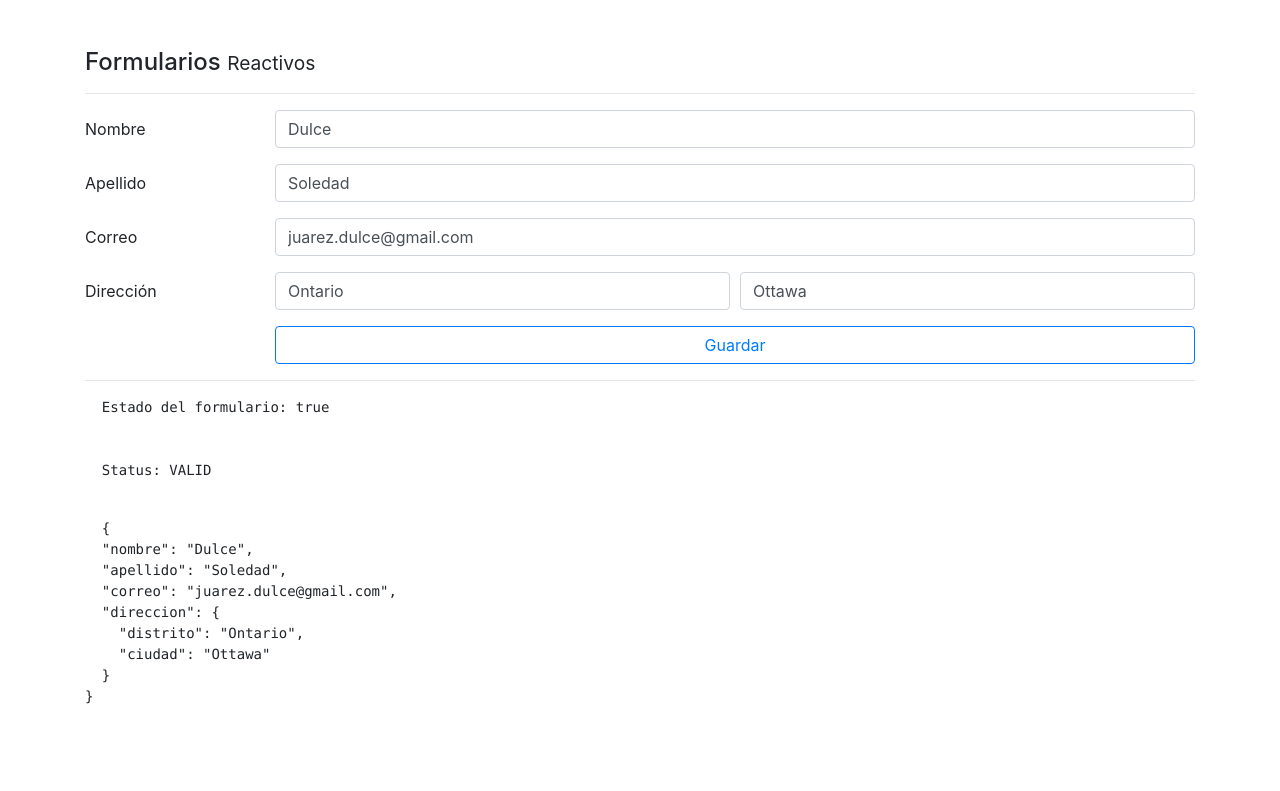
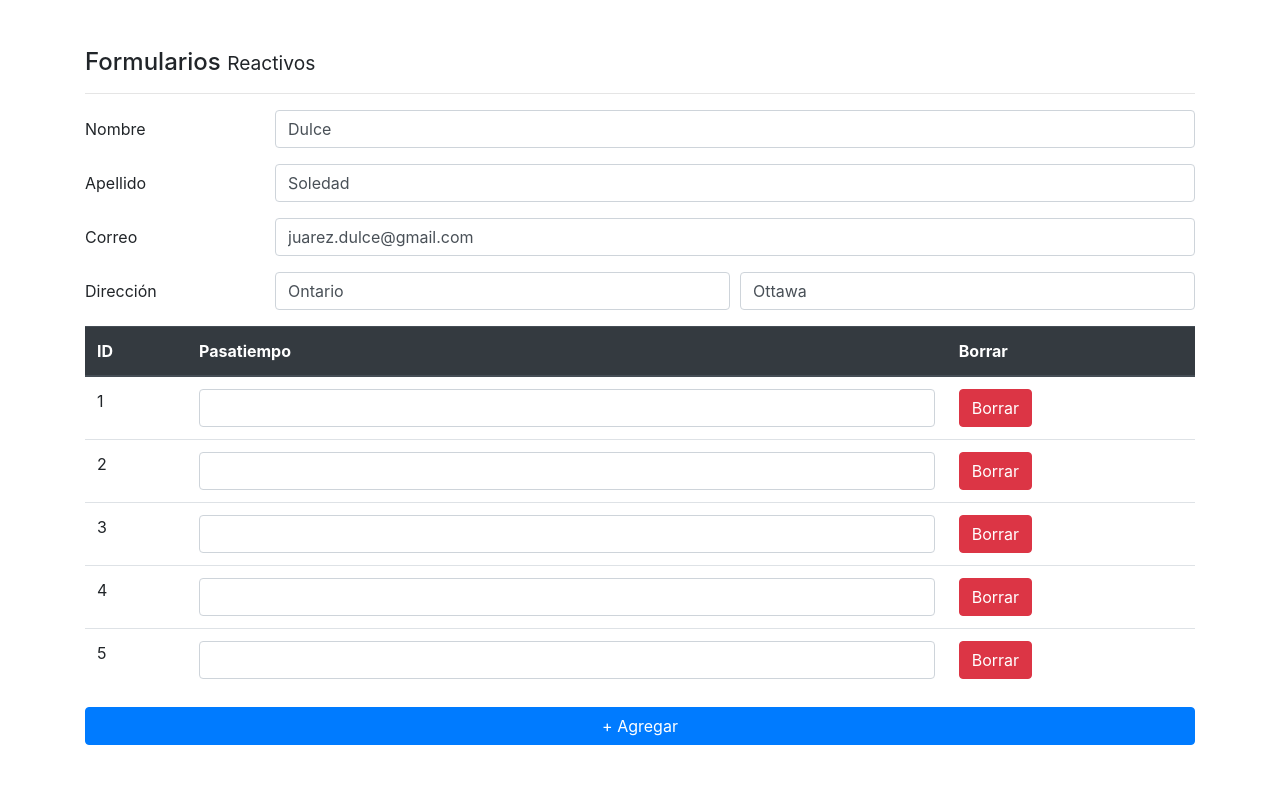
Before and after one commit to DulceAsd26/FormularioAngular, an Angular app: page /reactivo in a window 1280 px wide. Shown: the top 791 px of the page. Built offline with nearby package versions, Linux system fonts and the light colour scheme.

Commit message:
Arreglos de FormControl

```diff
--- a/src/app/pages/reactive/reactive.component.html
+++ b/src/app/pages/reactive/reactive.component.html
@@ -81,6 +81,41 @@
   </div>
 
 
+  <div class="row">
+    <div class="col">
+
+      <table class="table">
+        <thead class="thead-dark">
+          <tr>
+            <th>ID</th>
+            <th>Pasatiempo</th>
+            <th>Borrar</th>
+          </tr>
+        </thead>
+        <tbody formArrayName="pasatiempos">
+          <tr *ngFor="let control of pasatiempos.controls; let i = index">
+            <td>{{ i+1 }}</td>
+            <td>
+              <input class="form-control"
+                     type="text"
+                     [formControlName]="i">
+            </td>
+            <td>
+              <button class="btn btn-danger">
+                Borrar
+            </button>
+            </td>
+          </tr>
+        </tbody>
+      </table>
+
+      <button class="btn btn-primary mt-3 mb-5 btn-block"
+              type="button">
+          + Agregar
+      </button>
+    </div>
+  </div>
+
   <div class="form-group row">
     <label class="col-2 col-form-label">&nbsp;</label>
     <div class="input-group col">
--- a/src/app/pages/reactive/reactive.component.ts
+++ b/src/app/pages/reactive/reactive.component.ts
@@ -1,5 +1,5 @@
 import { Component, OnInit } from '@angular/core';
-import { FormBuilder, FormGroup, Validators } from '@angular/forms';
+import { FormArray, FormBuilder, FormGroup, Validators } from '@angular/forms';
 
 @Component({
   selector: 'app-reactive',
@@ -19,6 +19,10 @@ export class ReactiveComponent implements OnInit {
   }
 
   ngOnInit(): void {
+  }
+
+  get pasatiempos(){
+    return this.forma.get('pasatiempos') as FormArray;
   }
 
   get nombreNoValido(){
@@ -54,7 +58,10 @@ export class ReactiveComponent implements OnInit {
       direccion : this.fb.group({
         distrito: ['', Validators.required],
         ciudad: ['', Validators.required],
-      })
+      }),
+      pasatiempos: this.fb.array([
+        [],[],[],[],[]
+      ])
     });
 
   }
```
